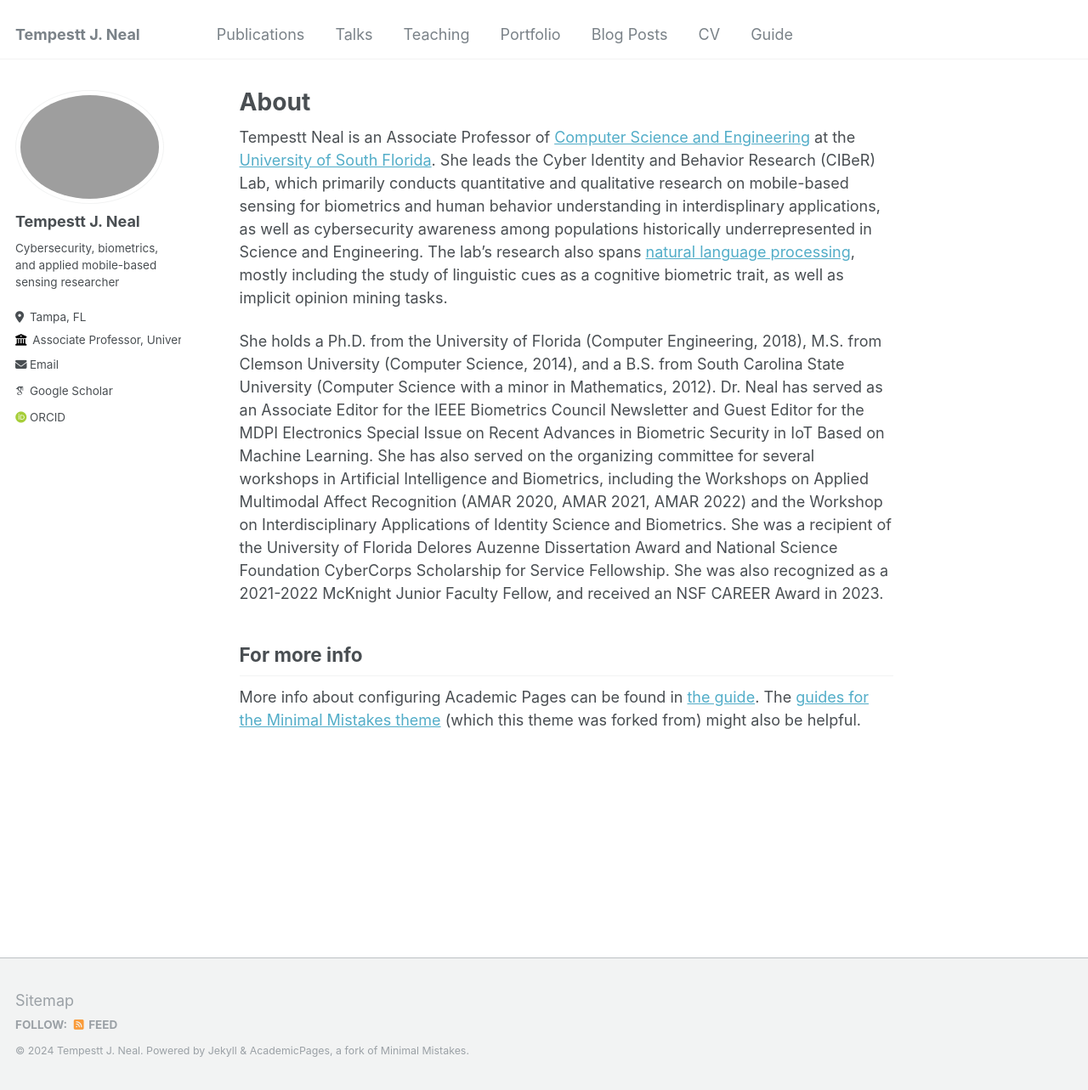
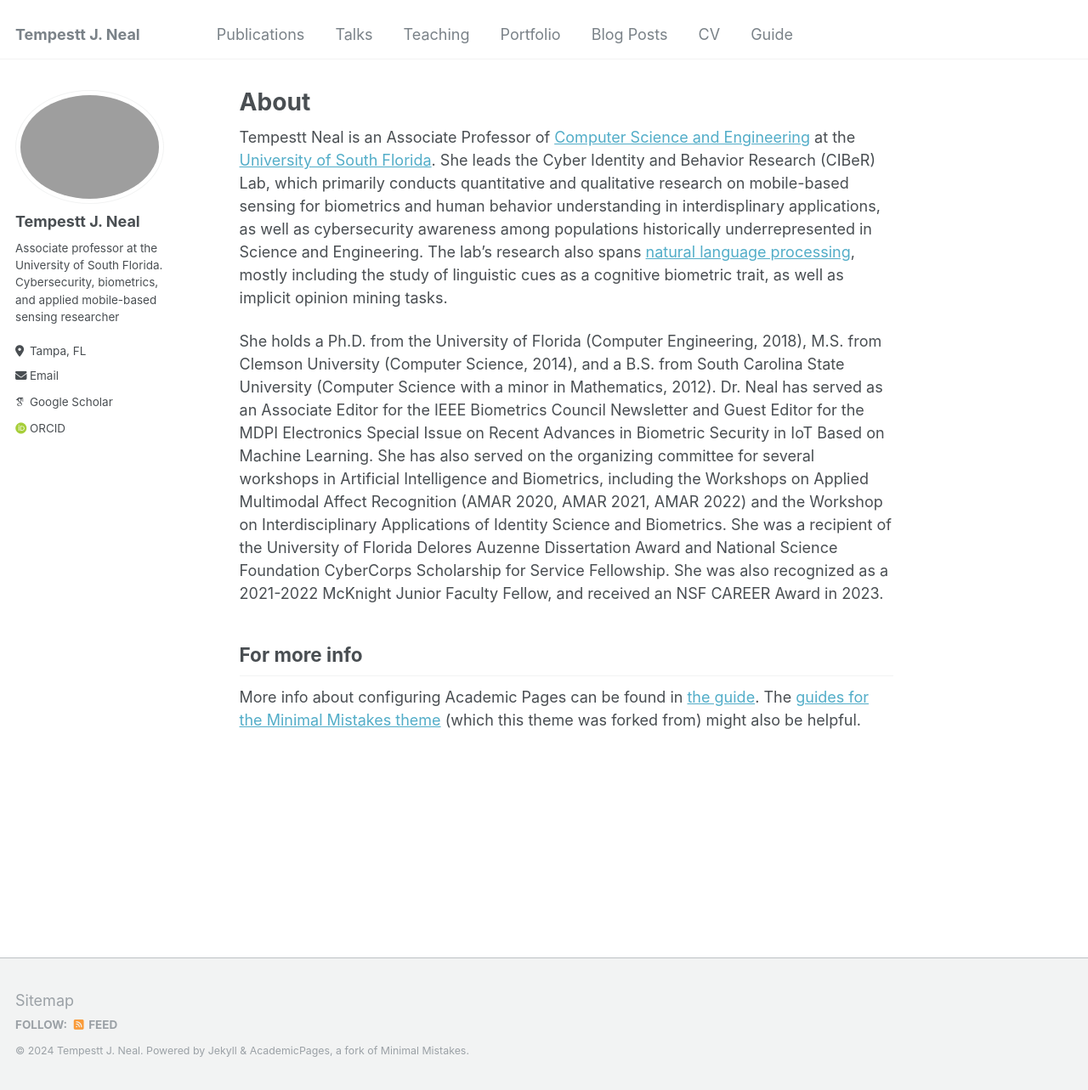
Before and after one commit to tempestt-neal/home, a Jekyll site: the page built from _pages/about.md, in a window 1280 px wide and 1283 px high. Shown: the whole window at 85% size. Built offline with Jekyll 4.4.1, drawn with Linux system fonts in a browser that asks for light colours; some web fonts are replaced.

Commit message:
Update _config.yml

```diff
--- a/_config.yml
+++ b/_config.yml
@@ -24,9 +24,9 @@ author:
   avatar           : "profile.png"
   name             : "Tempestt J. Neal"
   pronouns         : # "she/her"
-  bio              : "Cybersecurity, biometrics, and applied mobile-based sensing researcher"
+  bio              : "Associate professor at the University of South Florida. Cybersecurity, biometrics, and applied mobile-based sensing researcher"
   location         : "Tampa, FL"
-  employer         : "Associate Professor, University of South Florida" #, Department of Computer Science and Engineering"
+  employer         : # "Associate Professor, University of South Florida" #, Department of Computer Science and Engineering"
   uri              : # URL
   email            : "tjneal@usf.edu"
 
```
